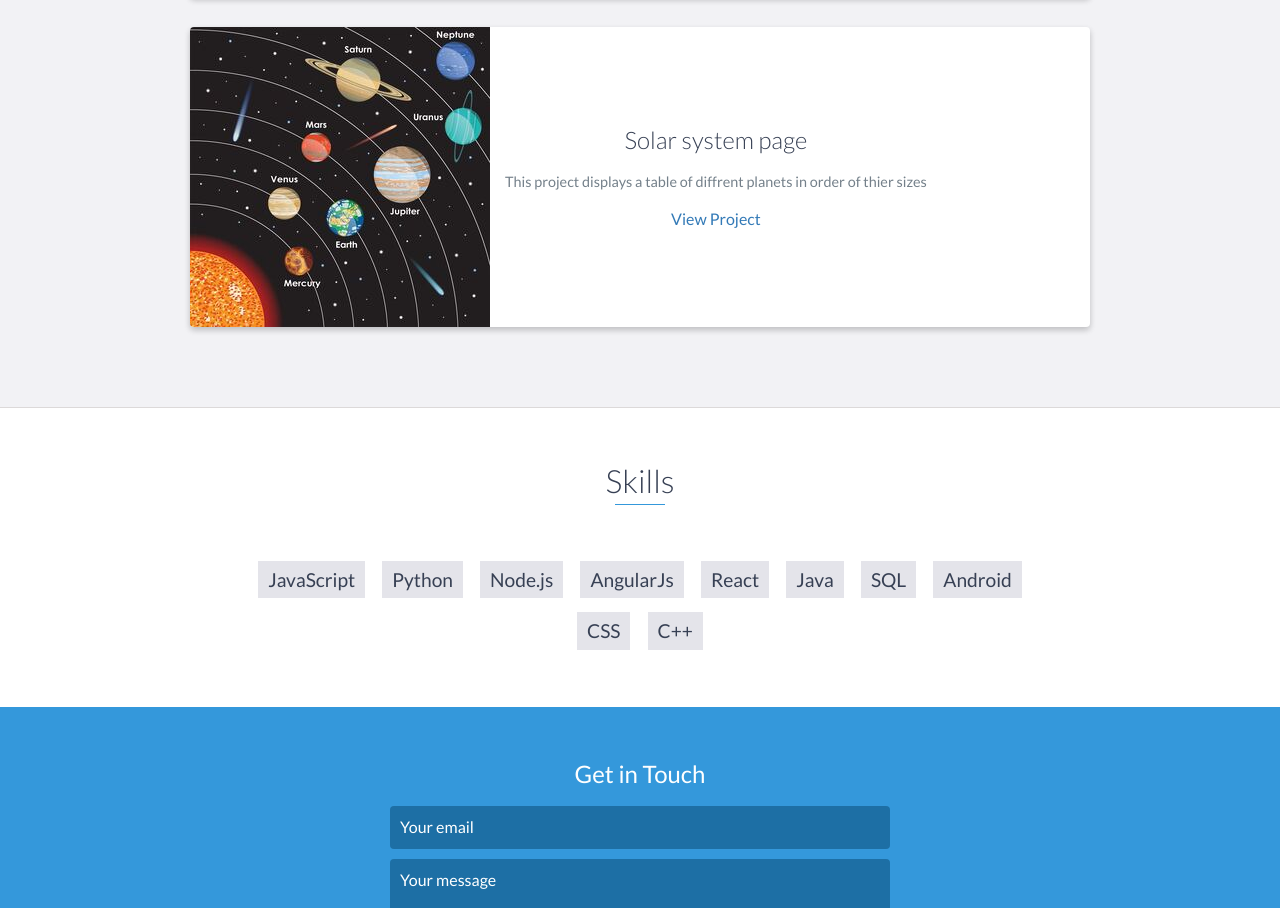
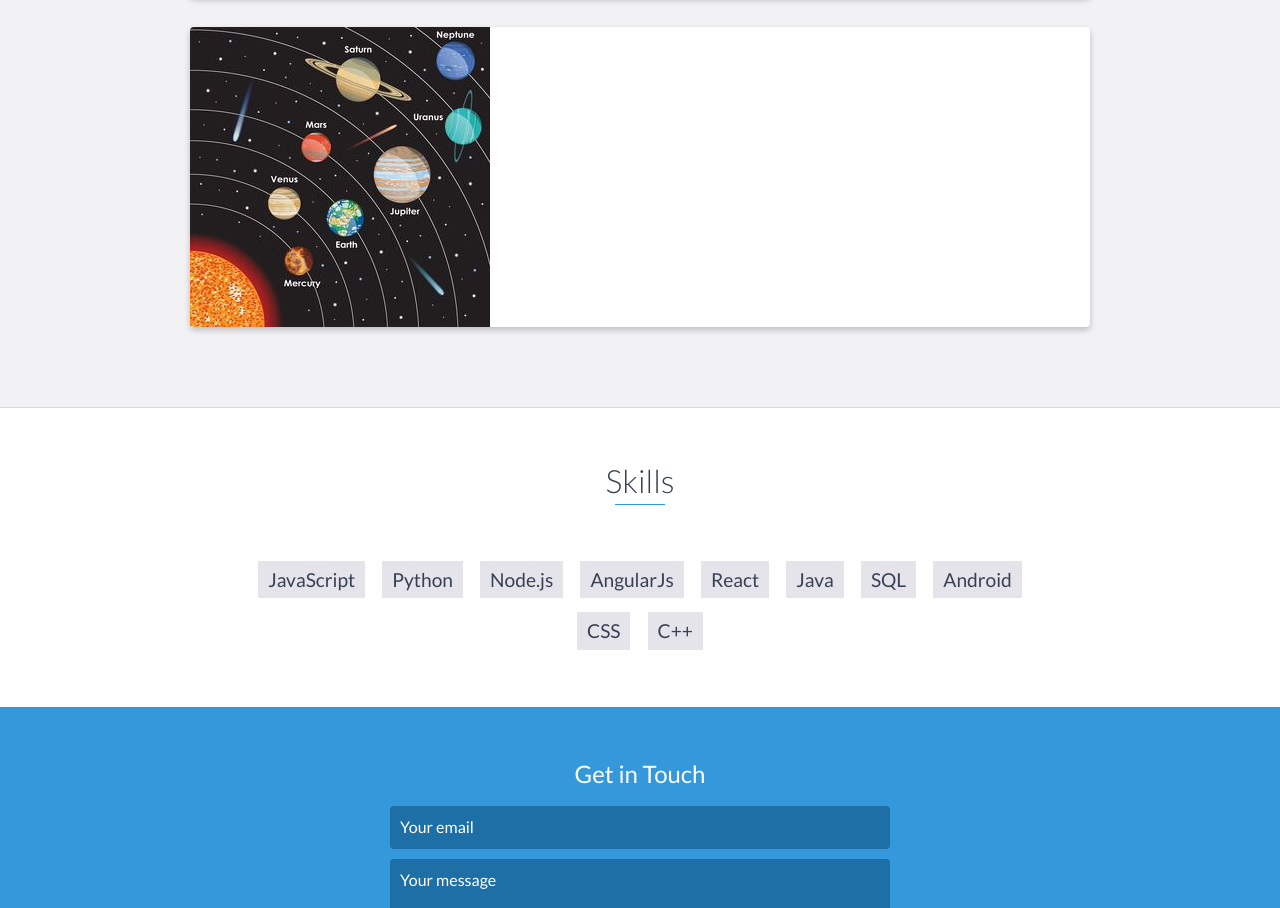
Before and after one commit to MaryNankya/MyPortifolio, a website: page index.html in a window 1280 px wide. Shown: the part 3773-4681 px from the top of the page. Drawn offline with nearby package versions, Linux system fonts and the light colour scheme.

Commit message:
edited the index file

```diff
--- a/index.html
+++ b/index.html
@@ -234,13 +234,7 @@
                         <img src="images/solar2.jpg" />
                     </div>
                     <!-- End .project-image -->
-                    <div class="project-info">
-                        <h3>Solar system page</h3>
-                        <p>
-                           This project displays a table of diffrent planets in order of thier sizes
-                        </p>
-                        <a href="https://marynankya.github.io/IBM-Web-developement-projects/solarsystem.html" target="_blank">View Project</a>
-                    </div>
+
                     <!-- End .project-info -->
                 </div>
                 <!-- End .project -->
```
